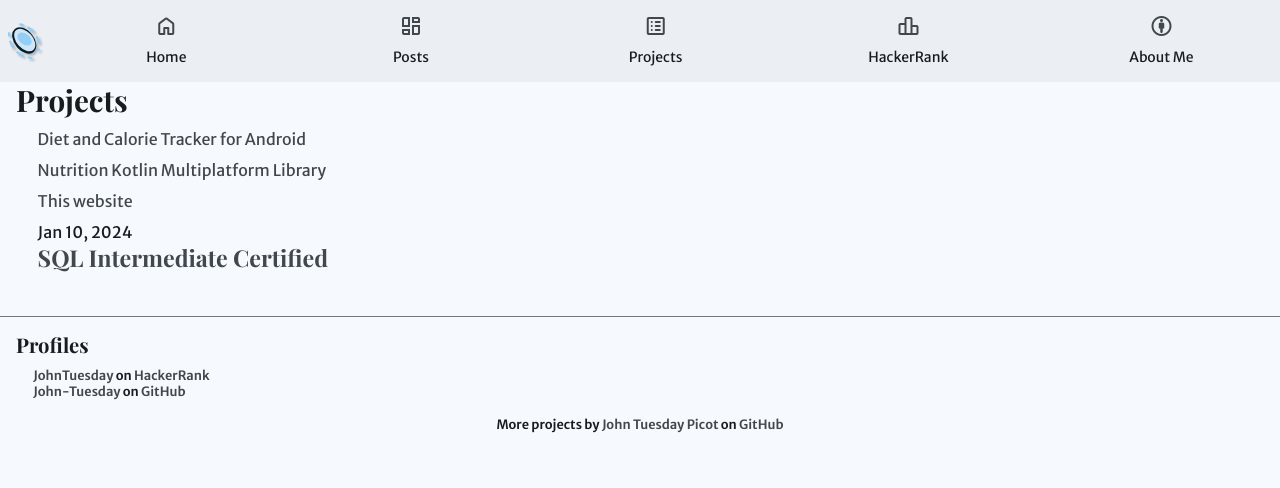
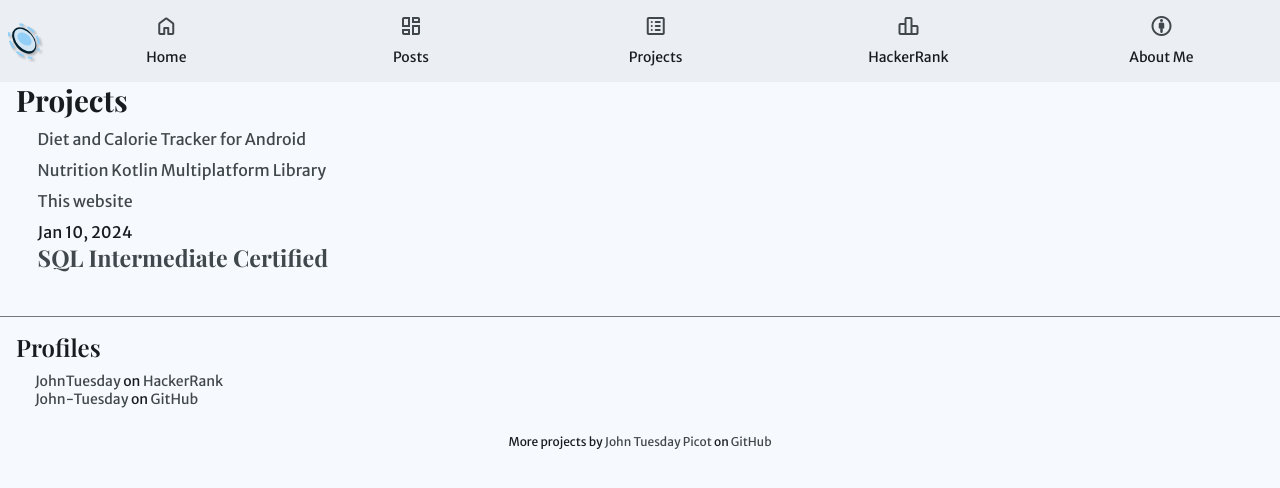
Before and after one commit to John-Tuesday/John-Tuesday.github.io, a Jekyll site: the page built from index.md, in a window 1280 px wide. Shown: the top 488 px of the page. Built offline with Jekyll 4.4.1, drawn with Linux system fonts in a browser that asks for light colours; some web fonts are replaced.

Commit message:
Define fonts and better tags, class and id

```diff
--- a/_includes/footer.html
+++ b/_includes/footer.html
@@ -1,5 +1,5 @@
 <footer id="page-footer" class="page-footer">
-  <section class="footer-link-groups">
+  <section class="footer-row" id="footer-link-groups">
     <article class="footer-profiles">
       <h2>Profiles</h2>
       <ul>
@@ -18,7 +18,7 @@
     </article>
   </section>
   <section class="footer-description">
-    <span>
+    <p>
       More projects by
       <a href="{{ site.data.accounts.github.profile_link }}" target="_blank">
         {{ site.owner.name }}
@@ -27,6 +27,6 @@
       <a href="{{ site.data.accounts.github.repositories_link }}" target="_blank">
         GitHub
       </a>
-    </span>
+    </p>
   </section>
 </footer>
--- a/_sass/footer.scss
+++ b/_sass/footer.scss
@@ -1,4 +1,5 @@
 @use "theme/m3-color" as c;
+@use "theme/font";
 
 footer#page-footer {
     flex-direction: column;
@@ -13,9 +14,16 @@ footer#page-footer {
         color: c.$outline;
         top-width: 1px;
     }
+
+    @include font.font-body-small();
+
+    h2 {
+        @include font.font-headline-small();
+        font-variation-settings: 'wght' 600;
+    }
 }
 
-.footer-link-groups {
+.footer-row {
     display: flex;
     flex-direction: row;
     flex-wrap: wrap;
@@ -24,3 +32,7 @@ footer#page-footer {
     max-width: 100%;
     width: 100%;
 }
+
+#footer-link-groups {
+    @include font.font-body-medium();
+}
--- a/_sass/screen.scss
+++ b/_sass/screen.scss
@@ -128,10 +128,6 @@ footer {
     display: flex;
     justify-content: center;
     max-width: 100%;
-    font: {
-        weight: font.$weight-medium;
-        size: .8rem;
-    }
 }
 
 body {
```
